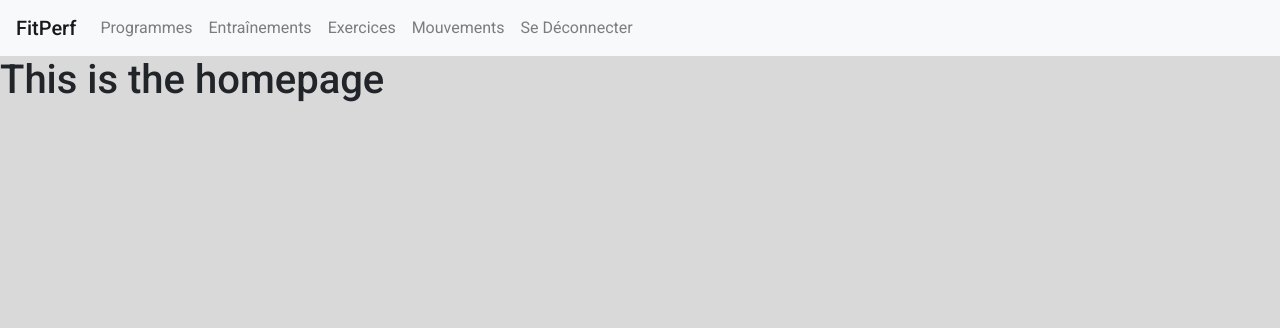
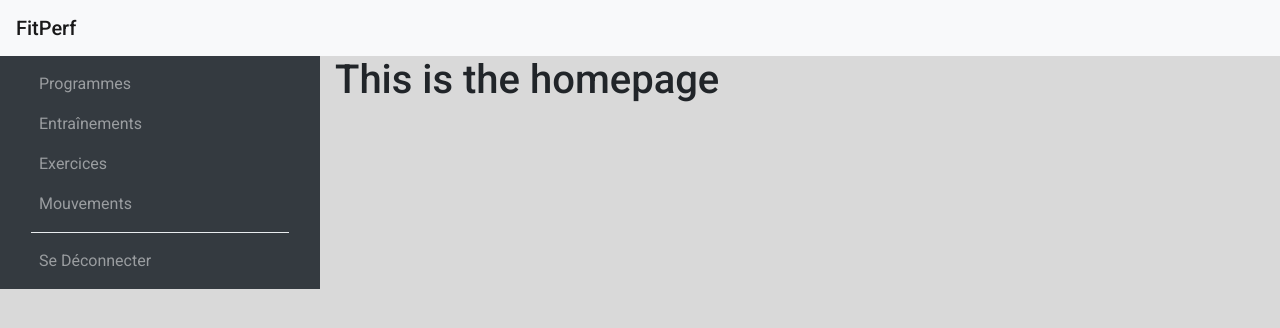
Before and after one commit to JN-Lab/fitperf, a Django app: page /app/dashboard/ in a window 1280 px wide. Shown: the top 328 px of the page. Run offline with Django 3.2, Linux system fonts and the light colour scheme; the visitor is signed in with stand-in values (Sample User, id 1); some libraries are stand-ins or nearby versions.

Commit message:
Worked on base.html for navigation

```diff
--- a/fitperf/program_builder/templates/program_builder/base.html
+++ b/fitperf/program_builder/templates/program_builder/base.html
@@ -20,12 +20,16 @@
 <body>
     <nav class="navbar navbar-expand-lg navbar-light bg-light">
         <span class="navbar-brand mb-0 h1">FitPerf</span>
-        <button class="navbar-toggler" type="button" data-toggle="collapse" data-target="#navbarNav" aria-controls="navbarNav" aria-expanded="false" aria-label="Toggle navigation">
+    </nav>
+    <div class="container-fluid">
+        <div class="row">
+            <div class="col-md-3 bg-dark">
+                <nav class="navbar navbar-expand-md navbar-dark bg-dark w-100">
+                    <button class="navbar-toggler" type="button" data-toggle="collapse" data-target="#verticalNav" aria-controls="verticalNav" aria-expanded="true" aria-label="Toggle navigation">
                         <span class="navbar-toggler-icon"></span>
                     </button>
-
-        <div class="collapse navbar-collapse" id="navbarNav">
-            <ul class="navbar-nav">
+                    <div class="collapse navbar-collapse w-100" id="verticalNav">
+                        <ul class="navbar-nav flex-column w-100">
                             <li class="nav-item">
                                 <a class="nav-link" href="#">Programmes<span class="sr-only">(current)</span></a>
                             </li>
@@ -38,14 +42,20 @@
                             <li class="nav-item">
                                 <a class="nav-link" href="{% url 'program_builder:movements_list' %}">Mouvements</a>
                             </li>
-                <div role="separator" class="dropdown-divider"></div>
+                            <div role="separator" class="dropdown-divider w-100"></div>
                             <li class=nav-item>
                                 <a class="nav-link" href="{% url 'authentification:log_out' %}">Se Déconnecter</a>
                             </li>
                         </ul>
                     </div>
                 </nav>
+            </div>
+            <div class="col-md-9">
                 {% block content %}{% endblock %}
+            </div>
+        </div>
+    </div>
+
 <!-- Bootstrap core Javascript-->
 <script src="{% static 'jquery/jquery.min.js' %}"></script>
 <script src="{% static 'bootstrap/js/bootstrap.js' %}"></script>
--- a/fitperf/program_builder/views.py
+++ b/fitperf/program_builder/views.py
@@ -62,3 +62,12 @@ def delete_movement(request, movement_pk):
 
     referer = request.META.get("HTTP_REFERER")
     return redirect(referer, locals())
+
+@login_required
+def exercises_list(request):
+    """
+    This view mnages the exercises:
+        - print a list of exercise
+        - add an exercise
+    """
+    pass
```
Lines whose indentation alone changed are shown as unchanged.
